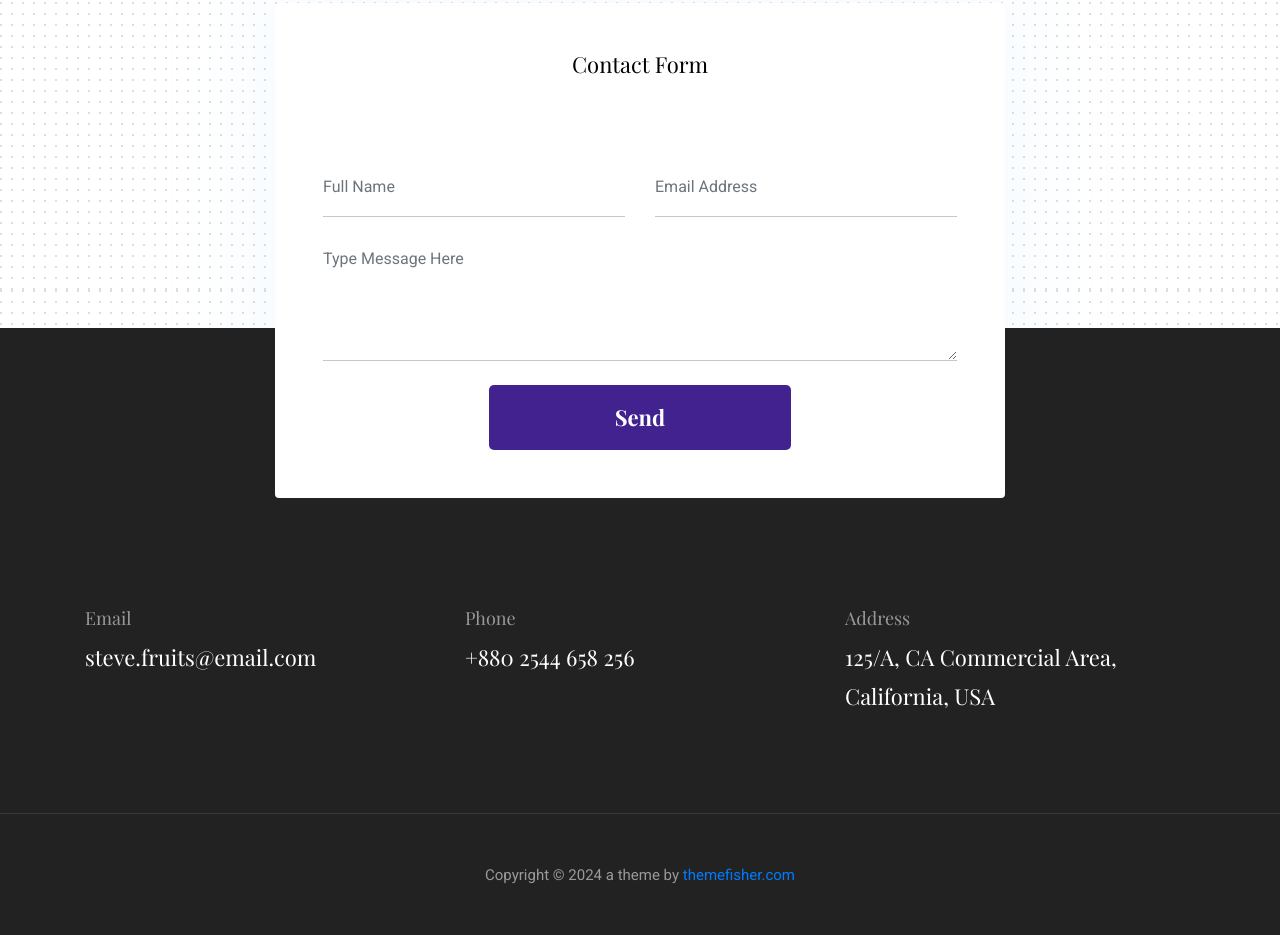
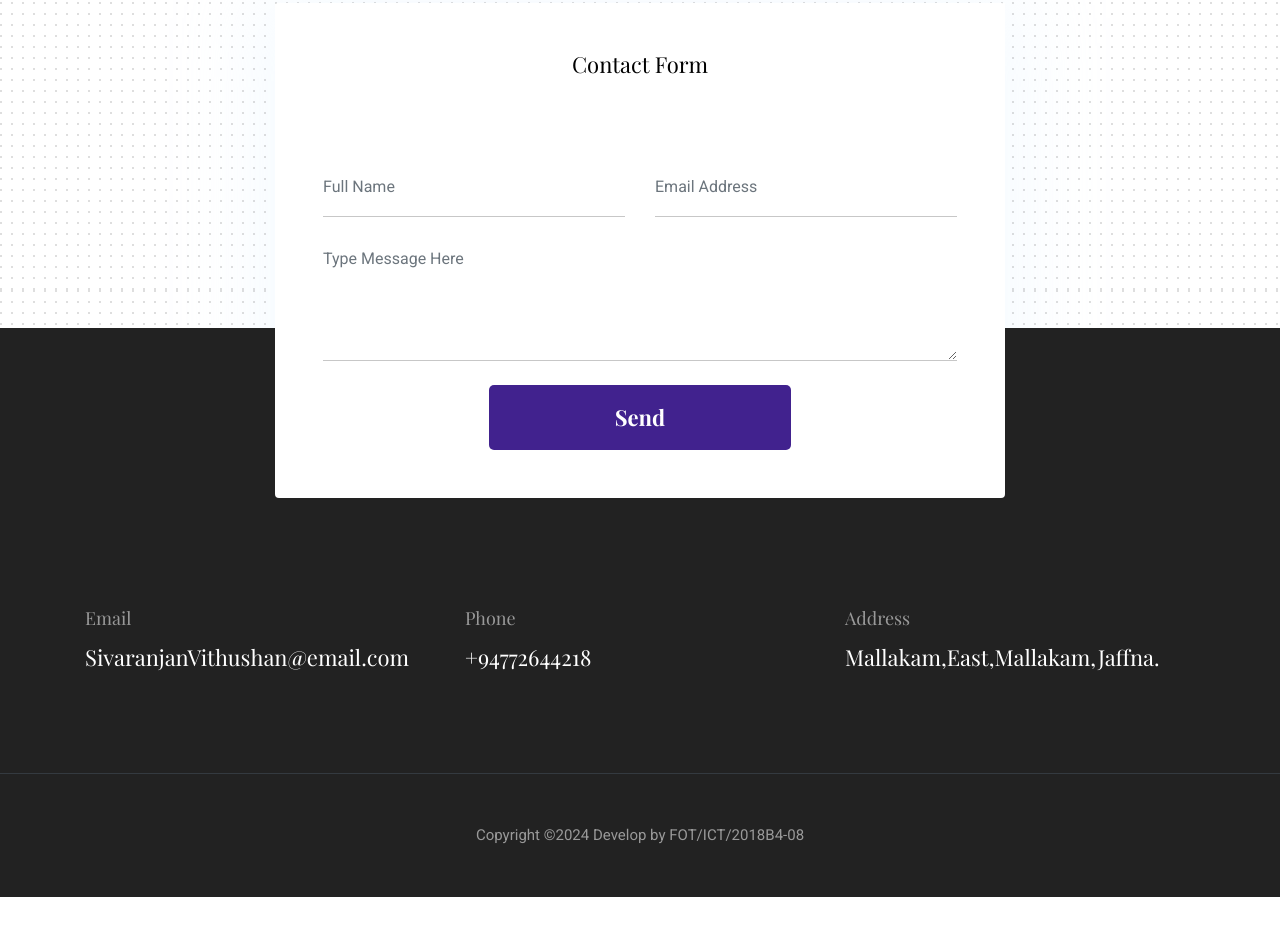
Before and after one commit to SivaranjanVithushan/SMultiSumInsightPortfolio, a plain HTML site: page about.html in a window 1280 px wide. Shown: the part 2595-3530 px from the top of the page. After the commit the page ends 3492 px from the top, so only its background shows below. Drawn offline with nearby package versions, Linux system fonts and the light colour scheme; files whose address does not match are found by name.

Commit message:
Update footer contact information

```diff
--- a/about.html
+++ b/about.html
@@ -221,30 +221,27 @@
       <div class="row">
         <div class="col-md-4">
           <h5 class="text-light">Email</h5>
-            <p class="text-white paragraph-lg font-secondary">steve.fruits@email.com</p>
+          <p class="text-white paragraph-lg font-secondary">SivaranjanVithushan@email.com</p>
         </div>
         <div class="col-md-4">
           <h5 class="text-light">Phone</h5>
-            <p class="text-white paragraph-lg font-secondary">+880 2544 658 256</p>
+          <p class="text-white paragraph-lg font-secondary">+94772644218</p>
         </div>
         <div class="col-md-4">
           <h5 class="text-light">Address</h5>
-            <p class="text-white paragraph-lg font-secondary">125/A, CA Commercial Area, California, USA</p>
+          <p class="text-white paragraph-lg font-secondary">Mallakam,East,Mallakam,Jaffna.</p>
         </div>
       </div>
     </div>
   </div>
   <div class="border-top text-center border-dark py-5">
-      <p class="mb-0 text-light">Copyright ©
-        <script>
+    <p class="mb-0 text-light">Copyright ©<script>
         var CurrentYear = new Date().getFullYear()
         document.write(CurrentYear)
-        </script> a theme by <a href="themefisher.com">themefisher.com</a>
-      </p>
+      </script> Develop by FOT/ICT/2018B4-08</p>
   </div>
 </footer>
 <!-- /footer -->
-
   <!-- jQuery -->
   <script src="plugins/jQuery/jquery.min.js"></script>
   <!-- Bootstrap JS -->
```
Also changed, not shown: contact.html (+4 -4 lines), index.html (+0 -6 lines). Lines whose indentation alone changed are shown as unchanged.
